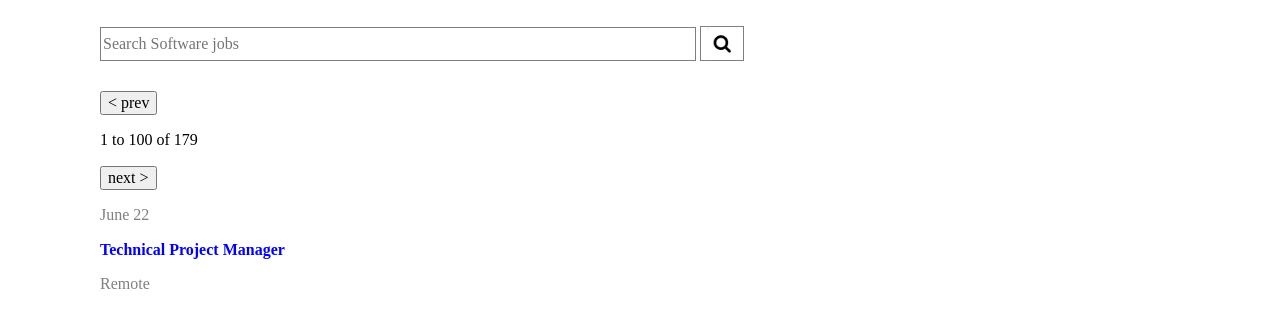
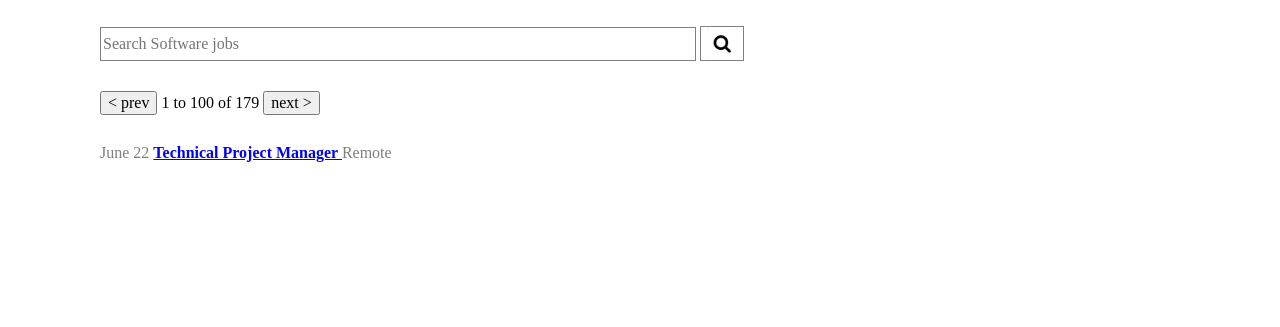
Before and after one commit to talta/Greg-s-List, a plain HTML site: page index.html in a window 1280 px wide. Shown: the part 83-410 px from the top of the page. Drawn offline with nearby package versions, Linux system fonts and the light colour scheme.

Commit message:
updated files following playing around with the html tags to better represent block and inline styles

```diff
--- a/index.html
+++ b/index.html
@@ -29,15 +29,15 @@
 
 		<div class='PageNav'>
 			<button>< prev</button>
-			<p> 1 to 100 of 179 </p>
+			1 to 100 of 179
 			<button> next > </button>
 		</div>
-
+		<br>
 		<div class='SearchResults'>
 			<div class=SearchResult>
-				<p>June 22</p>
-				<p class='SearchResultTitle'>Technical Project Manager</p>
-				<p>Remote</p>
+				June 22
+				<a href='https://www.google.com' class='SearchResultTitle'> Technical Project Manager </a>
+				Remote
 			</div>
 		</div>
 	</div>
--- a/main.css
+++ b/main.css
@@ -64,7 +64,8 @@ nav ul li{
 
 .PageNav{
 	/*flex-direction: row;*/
-	display: inline-block;
+	position: relative;
+	display: block;
 	margin-top: 30px;
 }
 
@@ -72,16 +73,16 @@ nav ul li{
 	color:grey;
 }
 
-p.SearchResult{
-	display: inline;
-	margin-right: 10px;
+.SearchResult{
+	display: block;
+	margin-top: 10px;
 }
 
-p.SearchResultTitle{
+.SearchResultTitle{
 	color: blue;
 	font-weight: bold;
 }
 
-p.SearchResultTitle:Hover{
+.SearchResultTitle:Hover{
 	color: black;
 }
```
